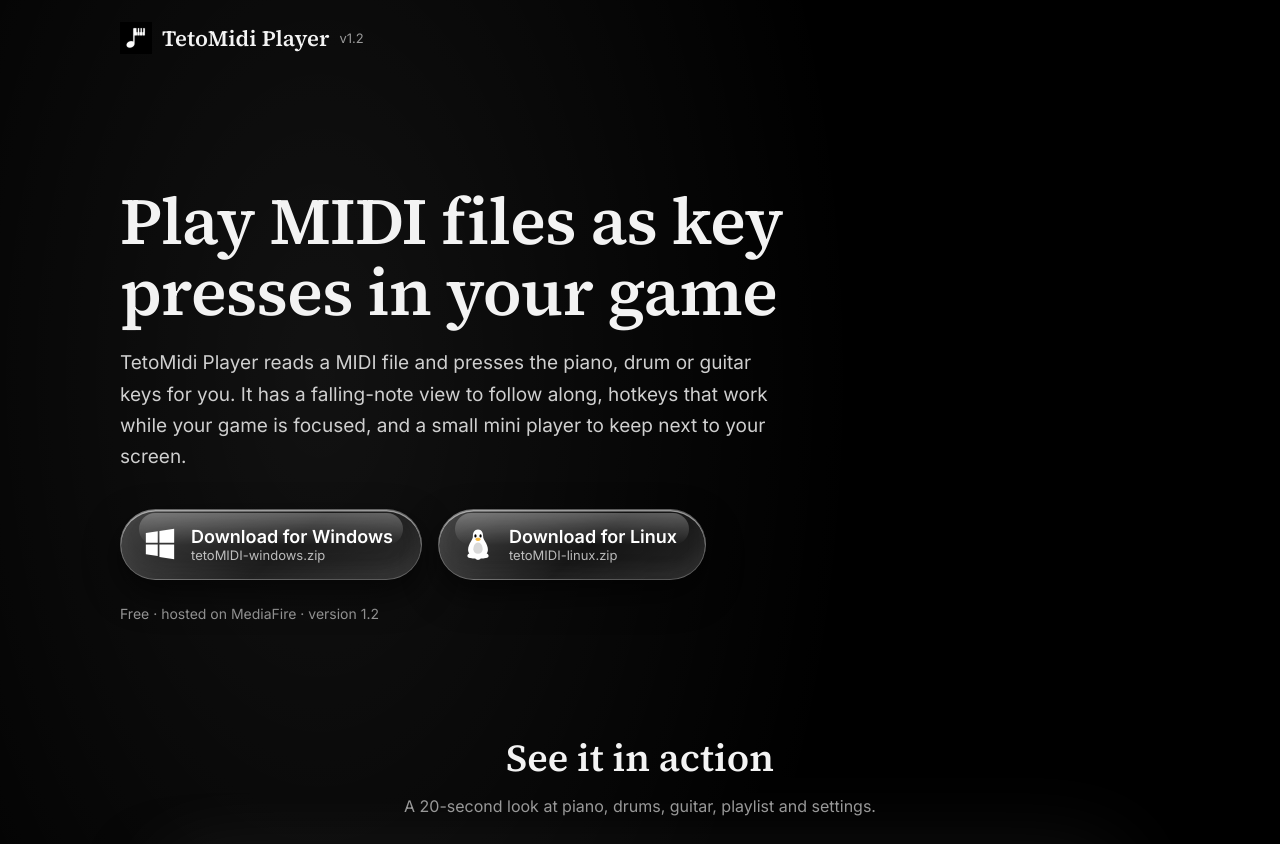
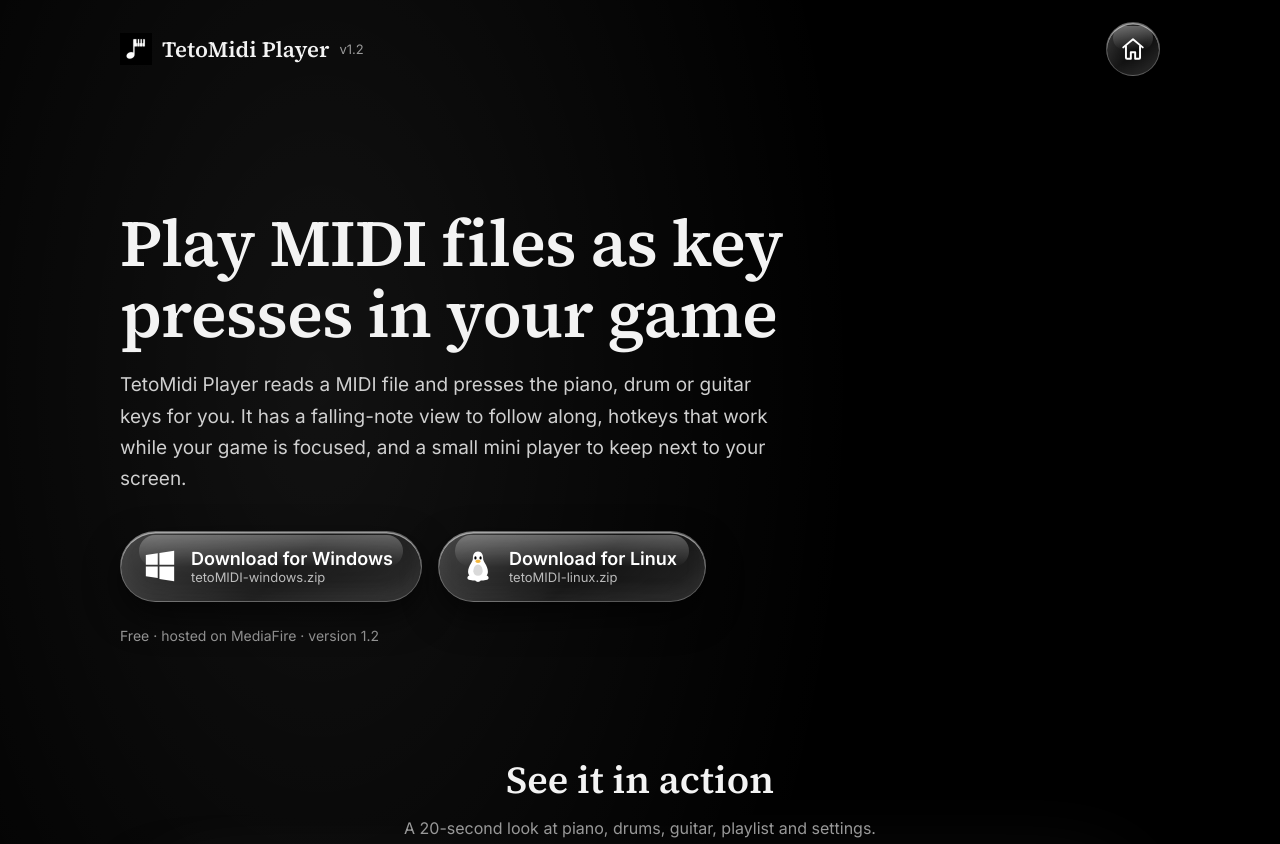
Before and after one commit to talentless-custom-song/tetomidi-player, a plain HTML site: page index.html in a window 1280 px wide. Shown: the top 844 px of the page. Drawn offline with Linux system fonts and the light colour scheme.

Commit message:
Add home link to navigation in index.html

```diff
--- a/index.html
+++ b/index.html
@@ -68,6 +68,9 @@ h1{font:600 clamp(38px,6.5vw,66px)/1.07 var(--serif);margin:0 0 20px;letter-spac
 .glass svg{width:34px;height:34px;flex:none}
 .glass .t{display:flex;flex-direction:column;line-height:1.25;text-align:left}
 .glass .t b{font:600 18px var(--sans)}
+.glass.home{padding:0;width:54px;height:54px;justify-content:center;gap:0}
+.glass.home::before{left:12%;right:12%}
+.glass.home svg{width:26px;height:26px}
 .glass .t span{font-size:13px;color:rgba(255,255,255,.7)}
 
 
@@ -138,6 +141,9 @@ footer{border-top:1px solid var(--line);padding:26px 0 40px;color:var(--muted);f
 <div class="wrap">
   <nav>
     <a class="brand" href="/"><img src="img/logo.webp" alt="" width="32" height="32">TetoMidi Player<small>v1.2</small></a>
+    <a class="glass home" href="https://tetomidi-pianits.vercel.app/" aria-label="Back to home" title="Back to home">
+      <svg viewBox="0 0 24 24" fill="none" stroke="#fff" stroke-width="1.8" stroke-linecap="round" stroke-linejoin="round" aria-hidden="true"><path d="M3 10.5 12 3l9 7.5"/><path d="M5.5 9.5V20a1 1 0 0 0 1 1H10v-6h4v6h3.5a1 1 0 0 0 1-1V9.5"/></svg>
+    </a>
   </nav>
 
   <header class="hero">
```
